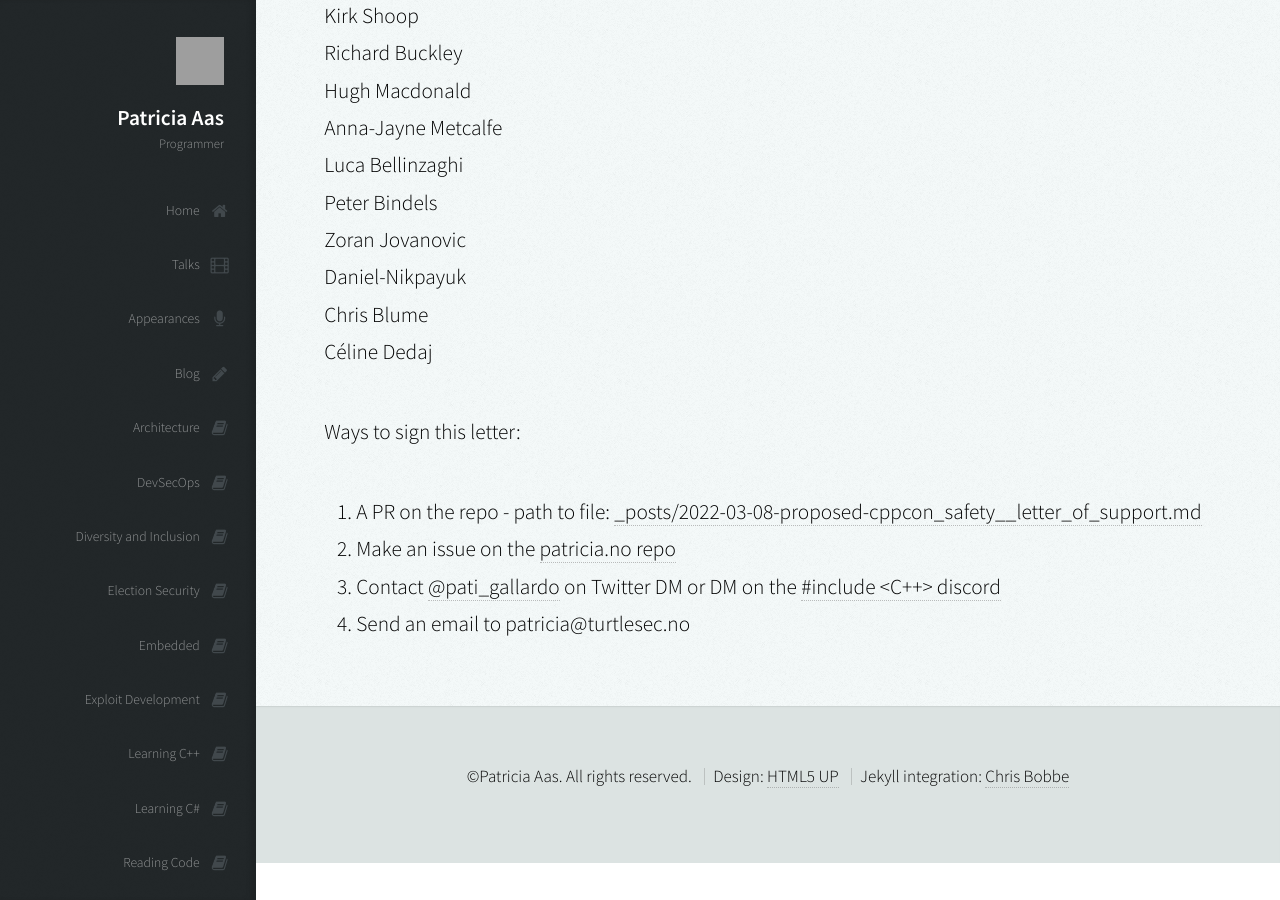
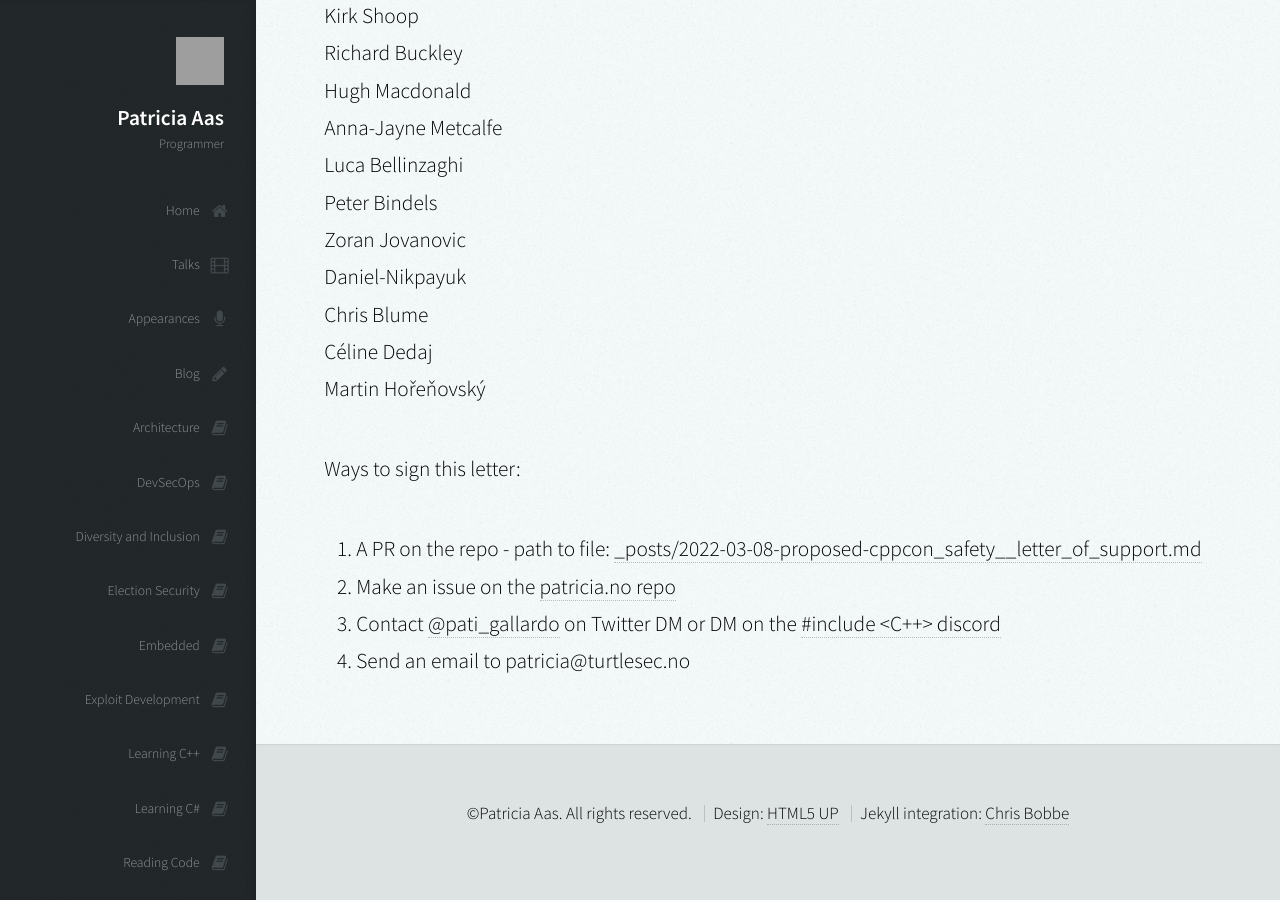
Before and after one commit to patricia-gallardo/patricia-gallardo.github.io, a Jekyll site: the page built from _posts/2022-03-08-proposed-cppcon_safety__letter_of_support.md, in a window 1280 px wide and 900 px high, scrolled down 3805 px. Built offline with Jekyll 4.4.1, drawn with Linux system fonts in a browser that asks for light colours; nearby versions of some CDN libraries; grey boxes are pictures that could not be loaded.

Commit message:
Update 2022-03-08-proposed-cppcon_safety__letter_of_support.md

```diff
--- a/_posts/2022-03-08-proposed-cppcon_safety__letter_of_support.md
+++ b/_posts/2022-03-08-proposed-cppcon_safety__letter_of_support.md
@@ -110,7 +110,7 @@ Zoran Jovanovic <br>
 Daniel-Nikpayuk <br>
 Chris Blume <br>
 Céline Dedaj <br>
-
+Martin Hořeňovský <br>
 
 Ways to sign this letter:
 1. A PR on the repo - path to file: [_posts/2022-03-08-proposed-cppcon_safety__letter_of_support.md][4]
```
